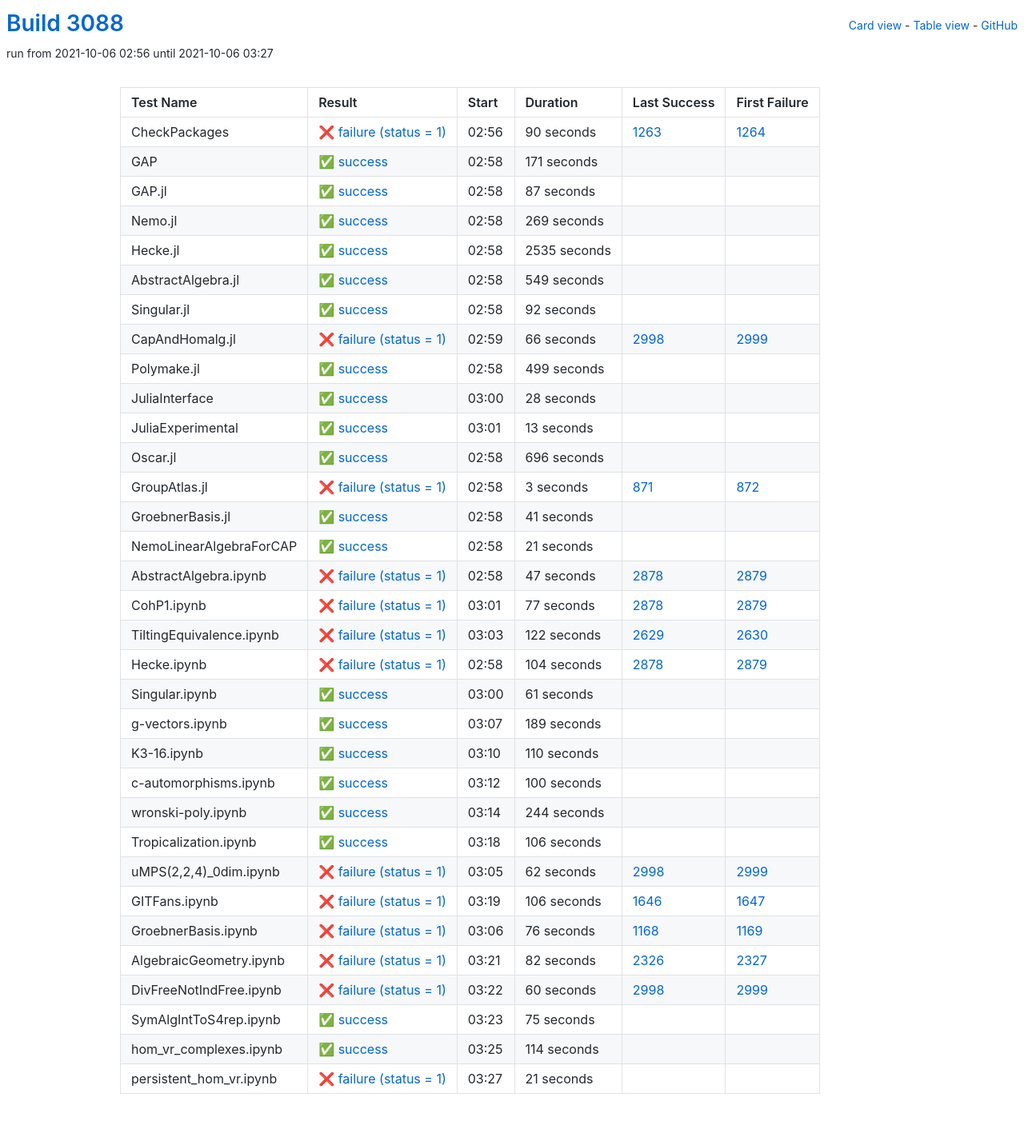
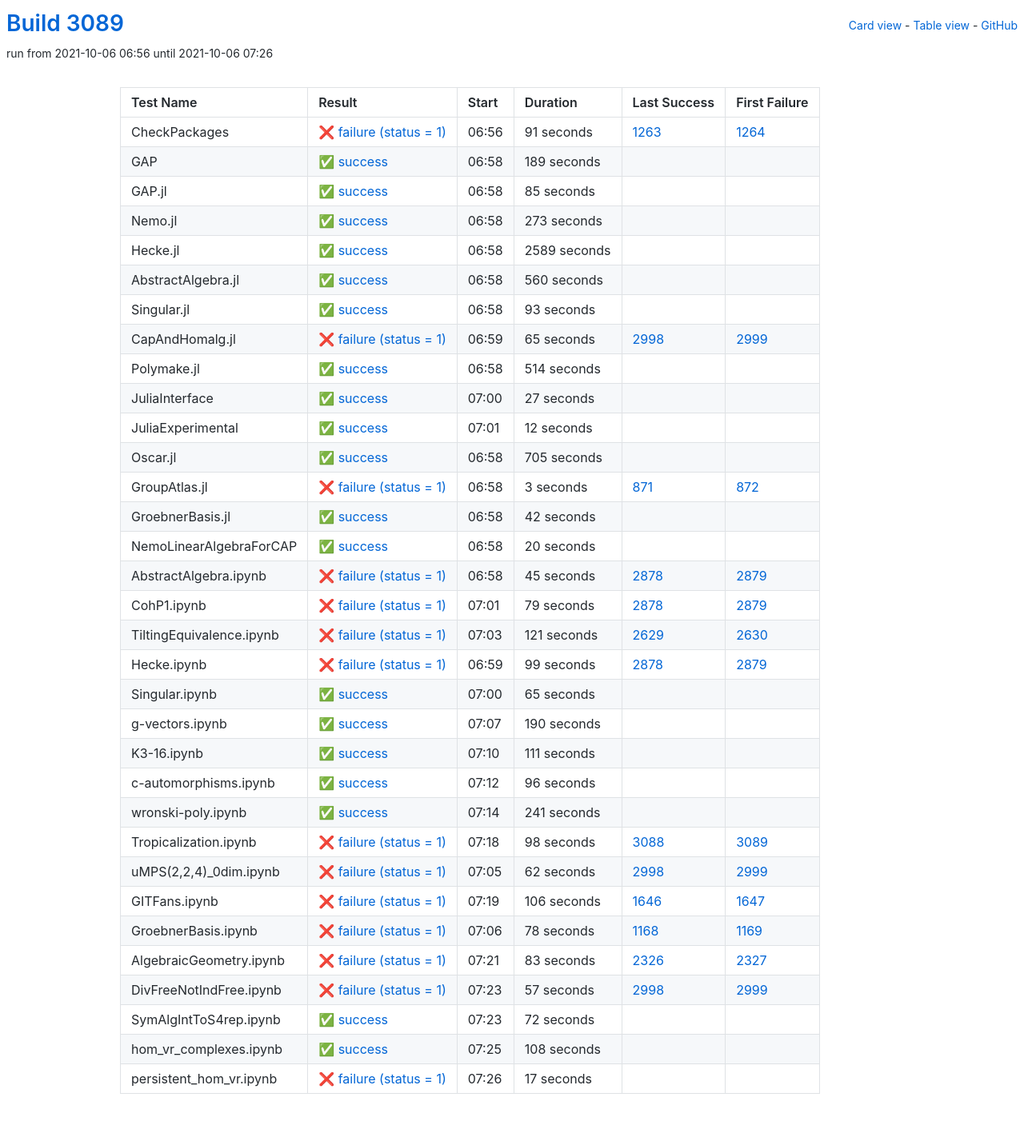
Before and after one commit to oscar-system/oscar-ci-status-stable, a Jekyll site: the page built from table.html, in a window 1280 px wide. Shown: the whole page at 80% size. Built offline with Jekyll 4.4.1, drawn with Linux system fonts in a browser that asks for light colours.

Commit message:
Build #3089

```diff
--- a/_data/ci.yml
+++ b/_data/ci.yml
@@ -1,6 +1,6 @@
 ---
-build: 3088
-build_url: https://oscarci.mathematik.uni-kl.de/job/oscar-stable/3088/
+build: 3089
+build_url: https://oscarci.mathematik.uni-kl.de/job/oscar-stable/3089/
 job: oscar-stable
 organization: oscar-system
 repo: oscar-ci-status-stable
@@ -8,152 +8,152 @@ repourl: https://github.com/oscar-system/oscar-ci-status-stable
 tests:
 - name: CheckPackages
   id: checkpackages
-  log: https://oscarci.mathematik.uni-kl.de/job/oscar-stable/3088/artifact/logs/build-3088/CheckPackages.log
-  start: 2021-10-06 02:56
+  log: https://oscarci.mathematik.uni-kl.de/job/oscar-stable/3089/artifact/logs/build-3089/CheckPackages.log
+  start: 2021-10-06 06:56
   success: false
   exitcode: 1
   status: failure
-  duration: 90
+  duration: 91
   last_success: 1263
   last_success_url: https://oscarci.mathematik.uni-kl.de/job/oscar-stable/1263/
   first_failure: 1264
   first_failure_url: https://oscarci.mathematik.uni-kl.de/job/oscar-stable/1264/
 - name: GAP
   id: gap
-  log: https://oscarci.mathematik.uni-kl.de/job/oscar-stable/3088/artifact/logs/build-3088/GAP.log
-  start: 2021-10-06 02:58
+  log: https://oscarci.mathematik.uni-kl.de/job/oscar-stable/3089/artifact/logs/build-3089/GAP.log
+  start: 2021-10-06 06:58
   success: true
   exitcode: 0
   status: success
-  duration: 171
+  duration: 189
   last_success: false
   last_success_url:
   first_failure: false
   first_failure_url:
 - name: GAP.jl
   id: gap-jl
-  log: https://oscarci.mathematik.uni-kl.de/job/oscar-stable/3088/artifact/logs/build-3088/GAP.jl.log
-  start: 2021-10-06 02:58
+  log: https://oscarci.mathematik.uni-kl.de/job/oscar-stable/3089/artifact/logs/build-3089/GAP.jl.log
+  start: 2021-10-06 06:58
   success: true
   exitcode: 0
   status: success
-  duration: 87
+  duration: 85
   last_success: false
   last_success_url:
   first_failure: false
   first_failure_url:
 - name: Nemo.jl
   id: nemo-jl
-  log: https://oscarci.mathematik.uni-kl.de/job/oscar-stable/3088/artifact/logs/build-3088/Nemo.jl.log
-  start: 2021-10-06 02:58
+  log: https://oscarci.mathematik.uni-kl.de/job/oscar-stable/3089/artifact/logs/build-3089/Nemo.jl.log
+  start: 2021-10-06 06:58
   success: true
   exitcode: 0
   status: success
-  duration: 269
+  duration: 273
   last_success: false
   last_success_url:
   first_failure: false
   first_failure_url:
 - name: Hecke.jl
   id: hecke-jl
-  log: https://oscarci.mathematik.uni-kl.de/job/oscar-stable/3088/artifact/logs/build-3088/Hecke.jl.log
-  start: 2021-10-06 02:58
+  log: https://oscarci.mathematik.uni-kl.de/job/oscar-stable/3089/artifact/logs/build-3089/Hecke.jl.log
+  start: 2021-10-06 06:58
   success: true
   exitcode: 0
   status: success
-  duration: 2535
+  duration: 2589
   last_success: false
   last_success_url:
   first_failure: false
   first_failure_url:
 - name: AbstractAlgebra.jl
   id: abstractalgebra-jl
-  log: https://oscarci.mathematik.uni-kl.de/job/oscar-stable/3088/artifact/logs/build-3088/AbstractAlgebra.jl.log
-  start: 2021-10-06 02:58
+  log: https://oscarci.mathematik.uni-kl.de/job/oscar-stable/3089/artifact/logs/build-3089/AbstractAlgebra.jl.log
+  start: 2021-10-06 06:58
   success: true
   exitcode: 0
   status: success
-  duration: 549
+  duration: 560
   last_success: false
   last_success_url:
   first_failure: false
   first_failure_url:
 - name: Singular.jl
   id: singular-jl
-  log: https://oscarci.mathematik.uni-kl.de/job/oscar-stable/3088/artifact/logs/build-3088/Singular.jl.log
-  start: 2021-10-06 02:58
+  log: https://oscarci.mathematik.uni-kl.de/job/oscar-stable/3089/artifact/logs/build-3089/Singular.jl.log
+  start: 2021-10-06 06:58
   success: true
   exitcode: 0
   status: success
-  duration: 92
+  duration: 93
   last_success: false
   last_success_url:
   first_failure: false
   first_failure_url:
 - name: CapAndHomalg.jl
   id: capandhomalg-jl
-  log: https://oscarci.mathematik.uni-kl.de/job/oscar-stable/3088/artifact/logs/build-3088/CapAndHomalg.jl.log
-  start: 2021-10-06 02:59
+  log: https://oscarci.mathematik.uni-kl.de/job/oscar-stable/3089/artifact/logs/build-3089/CapAndHomalg.jl.log
+  start: 2021-10-06 06:59
   success: false
   exitcode: 1
   status: failure
-  duration: 66
+  duration: 65
   last_success: 2998
   last_success_url: https://oscarci.mathematik.uni-kl.de/job/oscar-stable/2998/
   first_failure: 2999
   first_failure_url: https://oscarci.mathematik.uni-kl.de/job/oscar-stable/2999/
 - name: Polymake.jl
   id: polymake-jl
-  log: https://oscarci.mathematik.uni-kl.de/job/oscar-stable/3088/artifact/logs/build-3088/Polymake.jl.log
-  start: 2021-10-06 02:58
+  log: https://oscarci.mathematik.uni-kl.de/job/oscar-stable/3089/artifact/logs/build-3089/Polymake.jl.log
+  start: 2021-10-06 06:58
   success: true
   exitcode: 0
   status: success
-  duration: 499
+  duration: 514
   last_success: false
   last_success_url:
   first_failure: false
   first_failure_url:
 - name: JuliaInterface
   id: juliainterface
-  log: https://oscarci.mathematik.uni-kl.de/job/oscar-stable/3088/artifact/logs/build-3088/JuliaInterface.log
-  start: 2021-10-06 03:00
+  log: https://oscarci.mathematik.uni-kl.de/job/oscar-stable/3089/artifact/logs/build-3089/JuliaInterface.log
+  start: 2021-10-06 07:00
   success: true
   exitcode: 0
   status: success
-  duration: 28
+  duration: 27
   last_success: false
   last_success_url:
   first_failure: false
   first_failure_url:
 - name: JuliaExperimental
   id: juliaexperimental
-  log: https://oscarci.mathematik.uni-kl.de/job/oscar-stable/3088/artifact/logs/build-3088/JuliaExperimental.log
-  start: 2021-10-06 03:01
+  log: https://oscarci.mathematik.uni-kl.de/job/oscar-stable/3089/artifact/logs/build-3089/JuliaExperimental.log
+  start: 2021-10-06 07:01
   success: true
   exitcode: 0
   status: success
-  duration: 13
+  duration: 12
   last_success: false
   last_success_url:
   first_failure: false
   first_failure_url:
 - name: Oscar.jl
   id: oscar-jl
-  log: https://oscarci.mathematik.uni-kl.de/job/oscar-stable/3088/artifact/logs/build-3088/Oscar.jl.log
-  start: 2021-10-06 02:58
+  log: https://oscarci.mathematik.uni-kl.de/job/oscar-stable/3089/artifact/logs/build-3089/Oscar.jl.log
+  start: 2021-10-06 06:58
   success: true
   exitcode: 0
   status: success
-  duration: 696
+  duration: 705
   last_success: false
   last_success_url:
   first_failure: false
   first_failure_url:
 - name: GroupAtlas.jl
   id: groupatlas-jl
-  log: https://oscarci.mathematik.uni-kl.de/job/oscar-stable/3088/artifact/logs/build-3088/GroupAtlas.jl.log
-  start: 2021-10-06 02:58
+  log: https://oscarci.mathematik.uni-kl.de/job/oscar-stable/3089/artifact/logs/build-3089/GroupAtlas.jl.log
+  start: 2021-10-06 06:58
   success: false
   exitcode: 1
   status: failure
@@ -164,152 +164,152 @@ tests:
   first_failure_url: https://oscarci.mathematik.uni-kl.de/job/oscar-stable/872/
 - name: GroebnerBasis.jl
   id: groebnerbasis-jl
-  log: https://oscarci.mathematik.uni-kl.de/job/oscar-stable/3088/artifact/logs/build-3088/GroebnerBasis.jl.log
-  start: 2021-10-06 02:58
+  log: https://oscarci.mathematik.uni-kl.de/job/oscar-stable/3089/artifact/logs/build-3089/GroebnerBasis.jl.log
+  start: 2021-10-06 06:58
   success: true
   exitcode: 0
   status: success
-  duration: 41
+  duration: 42
   last_success: false
   last_success_url:
   first_failure: false
   first_failure_url:
 - name: NemoLinearAlgebraForCAP
   id: nemolinearalgebraforcap
-  log: https://oscarci.mathematik.uni-kl.de/job/oscar-stable/3088/artifact/logs/build-3088/NemoLinearAlgebraForCAP.log
-  start: 2021-10-06 02:58
+  log: https://oscarci.mathematik.uni-kl.de/job/oscar-stable/3089/artifact/logs/build-3089/NemoLinearAlgebraForCAP.log
+  start: 2021-10-06 06:58
   success: true
   exitcode: 0
   status: success
-  duration: 21
+  duration: 20
   last_success: false
   last_success_url:
   first_failure: false
   first_failure_url:
 - name: AbstractAlgebra.ipynb
   id: abstractalgebra-ipynb
-  log: https://oscarci.mathematik.uni-kl.de/job/oscar-stable/3088/artifact/logs/build-3088/AbstractAlgebra.ipynb.log
-  start: 2021-10-06 02:58
+  log: https://oscarci.mathematik.uni-kl.de/job/oscar-stable/3089/artifact/logs/build-3089/AbstractAlgebra.ipynb.log
+  start: 2021-10-06 06:58
   success: false
   exitcode: 1
   status: failure
-  duration: 47
+  duration: 45
   last_success: 2878
   last_success_url: https://oscarci.mathematik.uni-kl.de/job/oscar-stable/2878/
   first_failure: 2879
   first_failure_url: https://oscarci.mathematik.uni-kl.de/job/oscar-stable/2879/
 - name: CohP1.ipynb
   id: cohp1-ipynb
-  log: https://oscarci.mathematik.uni-kl.de/job/oscar-stable/3088/artifact/logs/build-3088/CohP1.ipynb.log
-  start: 2021-10-06 03:01
+  log: https://oscarci.mathematik.uni-kl.de/job/oscar-stable/3089/artifact/logs/build-3089/CohP1.ipynb.log
+  start: 2021-10-06 07:01
   success: false
   exitcode: 1
   status: failure
-  duration: 77
+  duration: 79
   last_success: 2878
   last_success_url: https://oscarci.mathematik.uni-kl.de/job/oscar-stable/2878/
   first_failure: 2879
   first_failure_url: https://oscarci.mathematik.uni-kl.de/job/oscar-stable/2879/
 - name: TiltingEquivalence.ipynb
   id: tiltingequivalence-ipynb
-  log: https://oscarci.mathematik.uni-kl.de/job/oscar-stable/3088/artifact/logs/build-3088/TiltingEquivalence.ipynb.log
-  start: 2021-10-06 03:03
+  log: https://oscarci.mathematik.uni-kl.de/job/oscar-stable/3089/artifact/logs/build-3089/TiltingEquivalence.ipynb.log
+  start: 2021-10-06 07:03
   success: false
   exitcode: 1
   status: failure
-  duration: 122
+  duration: 121
   last_success: 2629
   last_success_url: https://oscarci.mathematik.uni-kl.de/job/oscar-stable/2629/
   first_failure: 2630
   first_failure_url: https://oscarci.mathematik.uni-kl.de/job/oscar-stable/2630/
 - name: Hecke.ipynb
   id: hecke-ipynb
-  log: https://oscarci.mathematik.uni-kl.de/job/oscar-stable/3088/artifact/logs/build-3088/Hecke.ipynb.log
-  start: 2021-10-06 02:58
+  log: https://oscarci.mathematik.uni-kl.de/job/oscar-stable/3089/artifact/logs/build-3089/Hecke.ipynb.log
+  start: 2021-10-06 06:59
   success: false
   exitcode: 1
   status: failure
-  duration: 104
+  duration: 99
   last_success: 2878
   last_success_url: https://oscarci.mathematik.uni-kl.de/job/oscar-stable/2878/
   first_failure: 2879
   first_failure_url: https://oscarci.mathematik.uni-kl.de/job/oscar-stable/2879/
 - name: Singular.ipynb
   id: singular-ipynb
-  log: https://oscarci.mathematik.uni-kl.de/job/oscar-stable/3088/artifact/logs/build-3088/Singular.ipynb.log
-  start: 2021-10-06 03:00
+  log: https://oscarci.mathematik.uni-kl.de/job/oscar-stable/3089/artifact/logs/build-3089/Singular.ipynb.log
+  start: 2021-10-06 07:00
   success: true
   exitcode: 0
   status: success
-  duration: 61
+  duration: 65
   last_success: false
   last_success_url:
   first_failure: false
   first_failure_url:
 - name: g-vectors.ipynb
   id: g-vectors-ipynb
-  log: https://oscarci.mathematik.uni-kl.de/job/oscar-stable/3088/artifact/logs/build-3088/g-vectors.ipynb.log
-  start: 2021-10-06 03:07
+  log: https://oscarci.mathematik.uni-kl.de/job/oscar-stable/3089/artifact/logs/build-3089/g-vectors.ipynb.log
+  start: 2021-10-06 07:07
   success: true
   exitcode: 0
   status: success
-  duration: 189
+  duration: 190
   last_success: false
   last_success_url:
   first_failure: false
   first_failure_url:
 - name: K3-16.ipynb
   id: k3-16-ipynb
-  log: https://oscarci.mathematik.uni-kl.de/job/oscar-stable/3088/artifact/logs/build-3088/K3-16.ipynb.log
-  start: 2021-10-06 03:10
+  log: https://oscarci.mathematik.uni-kl.de/job/oscar-stable/3089/artifact/logs/build-3089/K3-16.ipynb.log
+  start: 2021-10-06 07:10
   success: true
   exitcode: 0
   status: success
-  duration: 110
+  duration: 111
   last_success: false
   last_success_url:
   first_failure: false
   first_failure_url:
 - name: c-automorphisms.ipynb
   id: c-automorphisms-ipynb
-  log: https://oscarci.mathematik.uni-kl.de/job/oscar-stable/3088/artifact/logs/build-3088/c-automorphisms.ipynb.log
-  start: 2021-10-06 03:12
+  log: https://oscarci.mathematik.uni-kl.de/job/oscar-stable/3089/artifact/logs/build-3089/c-automorphisms.ipynb.log
+  start: 2021-10-06 07:12
   success: true
   exitcode: 0
   status: success
-  duration: 100
+  duration: 96
   last_success: false
   last_success_url:
   first_failure: false
   first_failure_url:
 - name: wronski-poly.ipynb
   id: wronski-poly-ipynb
-  log: https://oscarci.mathematik.uni-kl.de/job/oscar-stable/3088/artifact/logs/build-3088/wronski-poly.ipynb.log
-  start: 2021-10-06 03:14
+  log: https://oscarci.mathematik.uni-kl.de/job/oscar-stable/3089/artifact/logs/build-3089/wronski-poly.ipynb.log
+  start: 2021-10-06 07:14
   success: true
   exitcode: 0
   status: success
-  duration: 244
+  duration: 241
   last_success: false
   last_success_url:
   first_failure: false
   first_failure_url:
 - name: Tropicalization.ipynb
   id: tropicalization-ipynb
-  log: https://oscarci.mathematik.uni-kl.de/job/oscar-stable/3088/artifact/logs/build-3088/Tropicalization.ipynb.log
-  start: 2021-10-06 03:18
-  success: true
-  exitcode: 0
-  status: success
-  duration: 106
-  last_success: false
-  last_success_url:
-  first_failure: false
-  first_failure_url:
+  log: https://oscarci.mathematik.uni-kl.de/job/oscar-stable/3089/artifact/logs/build-3089/Tropicalization.ipynb.log
+  start: 2021-10-06 07:18
+  success: false
+  exitcode: 1
+  status: failure
+  duration: 98
+  last_success: 3088
+  last_success_url: https://oscarci.mathematik.uni-kl.de/job/oscar-stable/3088/
+  first_failure: 3089
+  first_failure_url: https://oscarci.mathematik.uni-kl.de/job/oscar-stable/3089/
 - name: uMPS(2,2,4)_0dim.ipynb
   id: umps-2-2-4-0dim-ipynb
-  log: https://oscarci.mathematik.uni-kl.de/job/oscar-stable/3088/artifact/logs/build-3088/uMPS-2-2-4-_0dim.ipynb.log
-  start: 2021-10-06 03:05
+  log: https://oscarci.mathematik.uni-kl.de/job/oscar-stable/3089/artifact/logs/build-3089/uMPS-2-2-4-_0dim.ipynb.log
+  start: 2021-10-06 07:05
   success: false
   exitcode: 1
   status: failure
@@ -320,8 +320,8 @@ tests:
   first_failure_url: https://oscarci.mathematik.uni-kl.de/job/oscar-stable/2999/
 - name: GITFans.ipynb
   id: gitfans-ipynb
-  log: https://oscarci.mathematik.uni-kl.de/job/oscar-stable/3088/artifact/logs/build-3088/GITFans.ipynb.log
-  start: 2021-10-06 03:19
+  log: https://oscarci.mathematik.uni-kl.de/job/oscar-stable/3089/artifact/logs/build-3089/GITFans.ipynb.log
+  start: 2021-10-06 07:19
   success: false
   exitcode: 1
   status: failure
@@ -332,72 +332,72 @@ tests:
   first_failure_url: https://oscarci.mathematik.uni-kl.de/job/oscar-stable/1647/
 - name: GroebnerBasis.ipynb
   id: groebnerbasis-ipynb
-  log: https://oscarci.mathematik.uni-kl.de/job/oscar-stable/3088/artifact/logs/build-3088/GroebnerBasis.ipynb.log
-  start: 2021-10-06 03:06
+  log: https://oscarci.mathematik.uni-kl.de/job/oscar-stable/3089/artifact/logs/build-3089/GroebnerBasis.ipynb.log
+  start: 2021-10-06 07:06
   success: false
   exitcode: 1
   status: failure
-  duration: 76
+  duration: 78
   last_success: 1168
   last_success_url: https://oscarci.mathematik.uni-kl.de/job/oscar-stable/1168/
   first_failure: 1169
   first_failure_url: https://oscarci.mathematik.uni-kl.de/job/oscar-stable/1169/
 - name: AlgebraicGeometry.ipynb
   id: algebraicgeometry-ipynb
-  log: https://oscarci.mathematik.uni-kl.de/job/oscar-stable/3088/artifact/logs/build-3088/AlgebraicGeometry.ipynb.log
-  start: 2021-10-06 03:21
+  log: https://oscarci.mathematik.uni-kl.de/job/oscar-stable/3089/artifact/logs/build-3089/AlgebraicGeometry.ipynb.log
+  start: 2021-10-06 07:21
   success: false
   exitcode: 1
   status: failure
-  duration: 82
+  duration: 83
   last_success: 2326
   last_success_url: https://oscarci.mathematik.uni-kl.de/job/oscar-stable/2326/
   first_failure: 2327
   first_failure_url: https://oscarci.mathematik.uni-kl.de/job/oscar-stable/2327/
 - name: DivFreeNotIndFree.ipynb
   id: divfreenotindfree-ipynb
-  log: https://oscarci.mathematik.uni-kl.de/job/oscar-stable/3088/artifact/logs/build-3088/DivFreeNotIndFree.ipynb.log
-  start: 2021-10-06 03:22
+  log: https://oscarci.mathematik.uni-kl.de/job/oscar-stable/3089/artifact/logs/build-3089/DivFreeNotIndFree.ipynb.log
+  start: 2021-10-06 07:23
   success: false
   exitcode: 1
   status: failure
-  duration: 60
+  duration: 57
   last_success: 2998
   last_success_url: https://oscarci.mathematik.uni-kl.de/job/oscar-stable/2998/
   first_failure: 2999
   first_failure_url: https://oscarci.mathematik.uni-kl.de/job/oscar-stable/2999/
 - name: SymAlgIntToS4rep.ipynb
   id: symalginttos4rep-ipynb
-  log: https://oscarci.mathematik.uni-kl.de/job/oscar-stable/3088/artifact/logs/build-3088/SymAlgIntToS4rep.ipynb.log
-  start: 2021-10-06 03:23
+  log: https://oscarci.mathematik.uni-kl.de/job/oscar-stable/3089/artifact/logs/build-3089/SymAlgIntToS4rep.ipynb.log
+  start: 2021-10-06 07:23
   success: true
   exitcode: 0
   status: success
-  duration: 75
+  duration: 72
   last_success: false
   last_success_url:
   first_failure: false
   first_failure_url:
 - name: hom_vr_complexes.ipynb
   id: hom-vr-complexes-ipynb
-  log: https://oscarci.mathematik.uni-kl.de/job/oscar-stable/3088/artifact/logs/build-3088/hom_vr_complexes.ipynb.log
-  start: 2021-10-06 03:25
+  log: https://oscarci.mathematik.uni-kl.de/job/oscar-stable/3089/artifact/logs/build-3089/hom_vr_complexes.ipynb.log
+  start: 2021-10-06 07:25
   success: true
   exitcode: 0
   status: success
-  duration: 114
+  duration: 108
   last_success: false
   last_success_url:
   first_failure: false
   first_failure_url:
 - name: persistent_hom_vr.ipynb
   id: persistent-hom-vr-ipynb
-  log: https://oscarci.mathematik.uni-kl.de/job/oscar-stable/3088/artifact/logs/build-3088/persistent_hom_vr.ipynb.log
-  start: 2021-10-06 03:27
+  log: https://oscarci.mathematik.uni-kl.de/job/oscar-stable/3089/artifact/logs/build-3089/persistent_hom_vr.ipynb.log
+  start: 2021-10-06 07:26
   success: false
   exitcode: 1
   status: failure
-  duration: 21
+  duration: 17
   last_success: false
   last_success_url:
   first_failure: false
```
Also changed, not shown: README.md.
